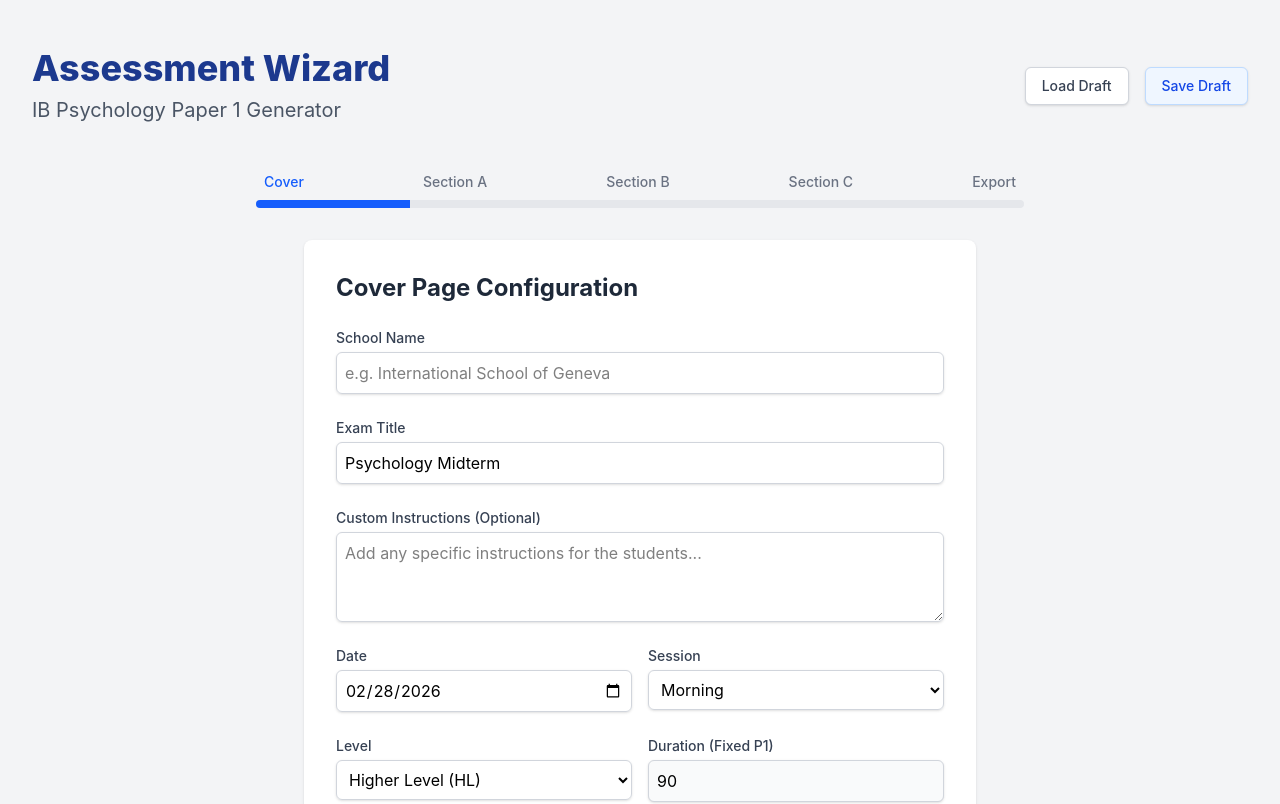
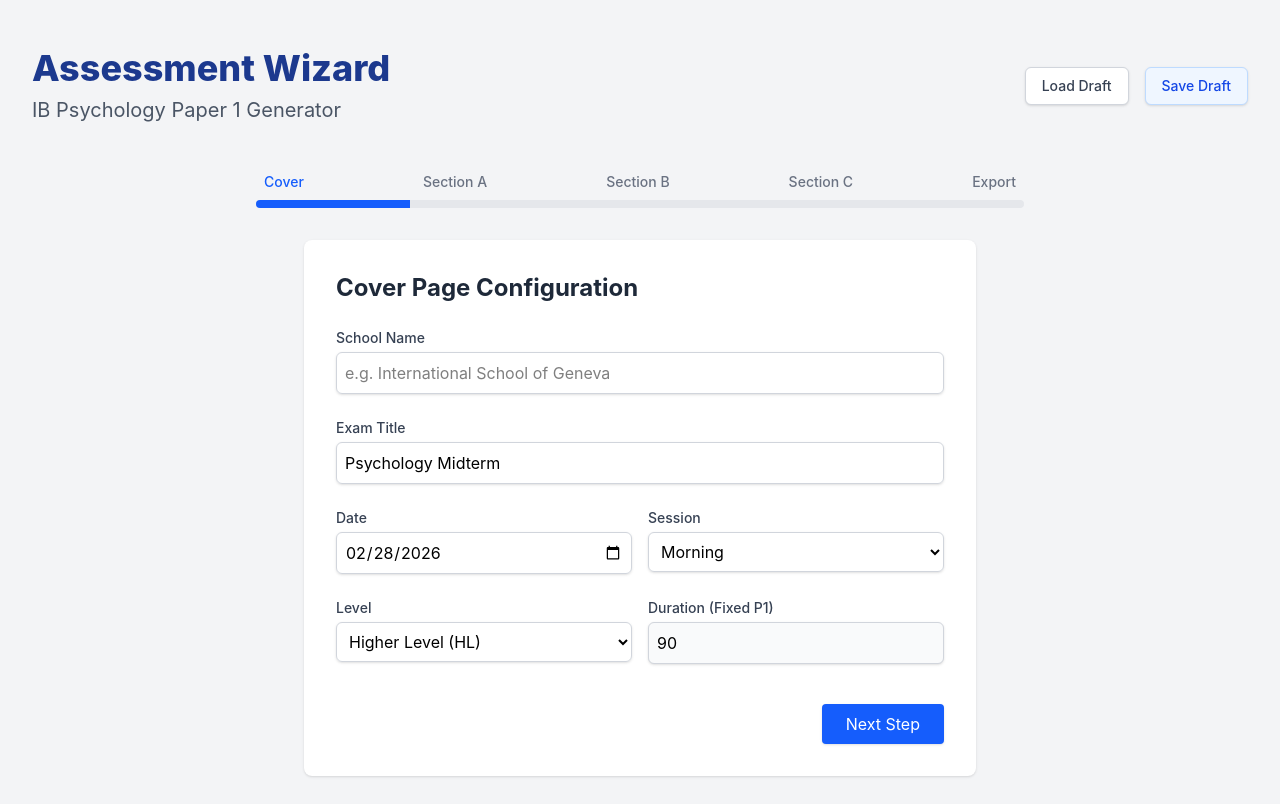
Before and after one commit to mindcoder9033/assessment-wizard, a React app in the folder frontend/: page / in a window 1280 px wide. Shown: the top 804 px of the page. Built offline with nearby package versions, Linux system fonts and the light colour scheme; no server answers; the HTML template or start-up script is replaced by a standard one.

Commit message:
Paper 1 updated

```diff
--- a/frontend/src/components/CoverPageStep.tsx
+++ b/frontend/src/components/CoverPageStep.tsx
@@ -39,16 +39,6 @@ export const CoverPageStep = () => {
                     />
                 </div>
 
-                <div>
-                    <label className="block text-sm font-medium text-gray-700">Custom Instructions (Optional)</label>
-                    <textarea
-                        rows={3}
-                        className="mt-1 block w-full rounded-md border-gray-300 border p-2 shadow-sm focus:border-blue-500 focus:ring-blue-500"
-                        value={coverPage.customInstructions || ''}
-                        onChange={(e) => setCoverPage({ ...coverPage, customInstructions: e.target.value })}
-                        placeholder="Add any specific instructions for the students..."
-                    />
-                </div>
 
                 <div className="grid grid-cols-2 gap-4">
                     <div>
--- a/frontend/src/store/useAppStore.ts
+++ b/frontend/src/store/useAppStore.ts
@@ -35,7 +35,6 @@ const defaultPaperData: Paper1Payload = {
             'Write your answers in the boxes provided.',
             'A calculator is not required for this paper.',
         ],
-        customInstructions: '',
     },
     sectionA: {
         title: 'Section A',
--- a/frontend/src/types/exam.ts
+++ b/frontend/src/types/exam.ts
@@ -34,9 +34,7 @@ export interface CoverPageData {
     durationMinutes: number;
     totalMarks: number;
     standardInstructions: string[];
-    customInstructions?: string;
 }
-
 export interface SectionData {
     title: string;
     instructions: string;
```
